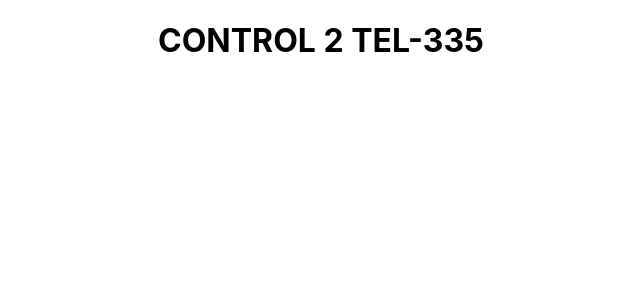
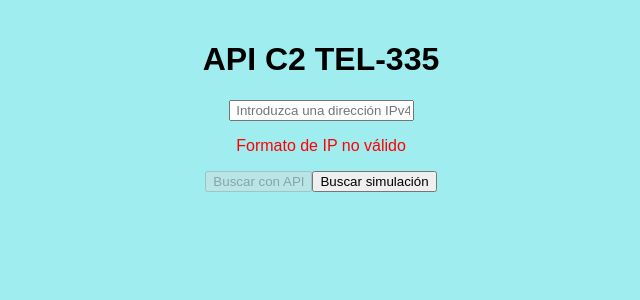
Before and after one commit to tel335/c2-2023, a React (Create React App) app: page / in a window 1280 px wide. Shown: the top 300 px of the page, without its empty margins (319-959 px from the left). Built offline with nearby package versions, Linux system fonts and the light colour scheme.

Commit message:
Programa avanzado, falta intentar añadir el mapa

```diff
--- a/package.json
+++ b/package.json
@@ -6,8 +6,11 @@
     "@testing-library/jest-dom": "^5.16.5",
     "@testing-library/react": "^13.4.0",
     "@testing-library/user-event": "^13.5.0",
+    "axios": "^1.4.0",
+    "leaflet": "^1.9.4",
     "react": "^18.2.0",
     "react-dom": "^18.2.0",
+    "react-leaflet": "^4.2.1",
     "react-scripts": "5.0.1",
     "web-vitals": "^2.1.4"
   },
--- a/src/App.css
+++ b/src/App.css
@@ -1,38 +1,72 @@
-.App {
+body {
+  background-color: #a0edf0;
+  margin: 0;
+  padding: 0;
+  font-family: Arial, sans-serif;
+}
+
+.programa {
+  max-width: 600px;
+  margin: 0 auto;
+  padding: 20px;
   text-align: center;
 }
 
-.App-logo {
-  height: 40vmin;
-  pointer-events: none;
+.escritos {
+  display: flex;
+  align-items: center;
+  justify-content: center;
+  margin-bottom: 20px;
 }
 
-@media (prefers-reduced-motion: no-preference) {
-  .App-logo {
-    animation: App-logo-spin infinite 20s linear;
-  }
+.escritos input[type="text"] {
+  width: 300px;
+  padding: 10px;
+  font-size: 16px;
+  border: 1px solid #ccc;
+  border-radius: 4px;
 }
 
-.App-header {
-  background-color: #282c34;
-  min-height: 100vh;
-  display: flex;
-  flex-direction: column;
-  align-items: center;
-  justify-content: center;
-  font-size: calc(10px + 2vmin);
-  color: white;
+.escritos button {
+  margin-left: 10px;
+  padding: 10px 20px;
+  font-size: 16px;
+  border: none;
+  border-radius: 4px;
+  background-color: #4caf50;
+  color: #fff;
+  cursor: pointer;
 }
 
-.App-link {
-  color: #61dafb;
+.fallo {
+  color: #f00;
 }
 
-@keyframes App-logo-spin {
-  from {
-    transform: rotate(0deg);
-  }
-  to {
-    transform: rotate(360deg);
-  }
+.datos {
+  text-align: left;
+  margin-bottom: 20px;
 }
+
+.datos p {
+  margin: 5px 0;
+}
+
+.boton-guardar {
+  padding: 10px 20px;
+  font-size: 16px;
+  border: none;
+  border-radius: 4px;
+  background-color: #007bff;
+  color: #fff;
+  cursor: pointer;
+}
+
+.mensaje-exito {
+  color: #4caf50;
+}
+
+.mensaje-fallo {
+  color: #f00;
+}
+
+/* Resto de estilos... */
--- a/src/App.js
+++ b/src/App.js
@@ -1,11 +1,121 @@
+import React, { useState } from 'react';
+import axios from 'axios';
+import Escritos from './Escritos';
+import Datos from './Datos';
 import './App.css';
 
 function App() {
+  const [direccionIp, setDireccionIp] = useState('');
+  const [datosGeolocalizacion, setDatosGeolocalizacion] = useState(null);
+  const [ipValida, setIpValida] = useState(false);
+  const [error, setError] = useState('');
+  const [guardadoExitoso, setGuardadoExitoso] = useState(false);
+  const [guardadoFallido, setGuardadoFallido] = useState(false);
+
+  const handleChange = (event) => {
+    const ip = event.target.value;
+    setDireccionIp(ip);
+    setIpValida(validateIP(ip));
+  };
+
+  const validateIP = (ip) => {
+    return true;
+  };
+
+  const handleSubmit = async (event) => {
+    event.preventDefault();
+    try {
+      const response = await axios.get(`https://ipinfo.io/${direccionIp}/geo`);
+      setDatosGeolocalizacion(response.data);
+      setError('');
+      setGuardadoExitoso(false);
+      setGuardadoFallido(false);
+    } catch (error) {
+      console.log(error);
+      setError('Error al obtener los datos');
+    }
+  };
+
+  const handleSimulate = () => {
+    const simulatedData = {
+      ip: '161.185.160.93',
+      ciudad: 'New York City',
+      region: 'New York',
+      pais: 'US',
+      loc: '40.7143,-74.0060',
+      org: 'AS22252 The City of New York',
+      postal: '10004',
+      timezone: 'America/New_York',
+      readme: 'https://ipinfo.io/missingauth',
+    };
+    setDatosGeolocalizacion(simulatedData);
+    setError('');
+    setGuardadoExitoso(false);
+    setGuardadoFallido(false);
+  };
+
+  const handleGuardar = async () => {
+    try {
+      const data = {
+        ip: datosGeolocalizacion.ip,
+        city: datosGeolocalizacion.city,
+        region: datosGeolocalizacion.region,
+        country: datosGeolocalizacion.country,
+      };
+      const response = await axios.post('https://jsonplaceholder.typicode.com/posts', data);
+      if (response.status === 201) {
+        setGuardadoExitoso(true);
+        setGuardadoFallido(false);
+      } else {
+        setGuardadoExitoso(false);
+        setGuardadoFallido(true);
+      }
+    } catch (error) {
+      console.log(error);
+      setGuardadoExitoso(false);
+      setGuardadoFallido(true);
+    }
+  };
+
   return (
-    <div className="App">
-      <h1>CONTROL 2 TEL-335</h1>
+    <div className="programa">
+      <h1>API C2 TEL-335</h1>
+      <div className="campo-container">
+        <Escritos
+          valor={direccionIp}
+          onChange={handleChange}
+          placeholder=" Introduzca una dirección IPv4 válida"
+        />
+        {!ipValida && <p className="fallo">Formato de IP no válido</p>}
+        <div className="botones-container">
+          <button
+            className="boton"
+            disabled={!ipValida}
+            onClick={handleSubmit}
+          >
+            Buscar con API
+          </button>
+          <button className="boton" onClick={handleSimulate}>
+            Buscar simulación
+            </button>
+        </div>
+      </div>
+      {error && <p className="fallo">{error}</p>}
+      {datosGeolocalizacion && (
+        <Datos datos={datosGeolocalizacion} />
+      )}
+      {datosGeolocalizacion && (
+        <button className="boton-guardar" onClick={handleGuardar}>
+          Guardar
+        </button>
+      )}
+      {guardadoExitoso && (
+        <p className="mensaje-exito">Se han guardado los datos correctamente.</p>
+      )}
+      {guardadoFallido && (
+        <p className="mensaje-fallo">Error al guardar los datos, hagalo nuevamente.</p>
+      )}
     </div>
   );
 }
-
 export default App;
--- /dev/null
+++ b/src/Datos.js
@@ -0,0 +1,20 @@
+import React from 'react';
+
+function Datos({ datos }) {
+  return (
+    <div className="datos-geolocalizacion">
+      <h2>Informacion obtenida mediante API:</h2>
+      <p>ip: {datos.ip}</p>
+      <p>city: {datos.ciudad}</p>
+      <p>region: {datos.region}</p>
+      <p>country: {datos.pais}</p>
+      <p>provider: {datos.org}</p>
+      <p>org: {datos.loc}</p>
+      <p>postal: {datos.postal}</p>
+      <p>timezone: {datos.timezone}</p>
+      <p>readme: {datos.readme}</p>
+    </div>
+  );
+}
+
+export default Datos;
--- /dev/null
+++ b/src/Escritos.js
@@ -0,0 +1,14 @@
+import React from 'react';
+
+function Escritos({ valor, onChange, placeholder }) {
+  return (
+    <input
+      type="text"
+      value={valor}
+      onChange={onChange}
+      placeholder={placeholder}
+    />
+  );
+}
+
+export default Escritos;
```
Also changed, not shown: 1 other file (tests, documents, lock files or other folders).
